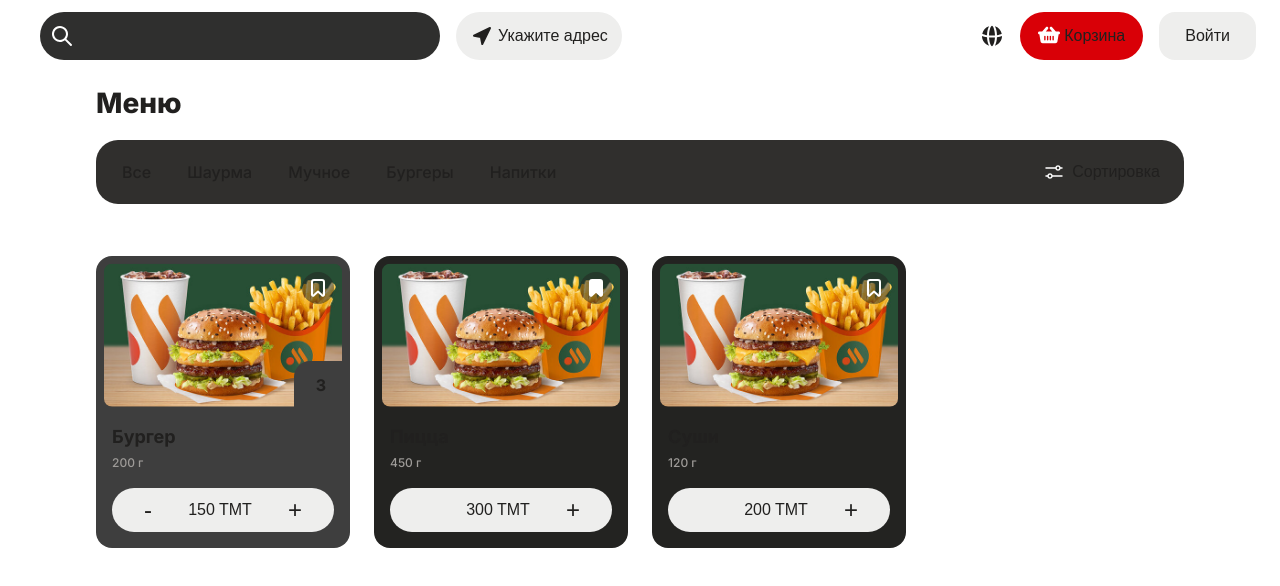
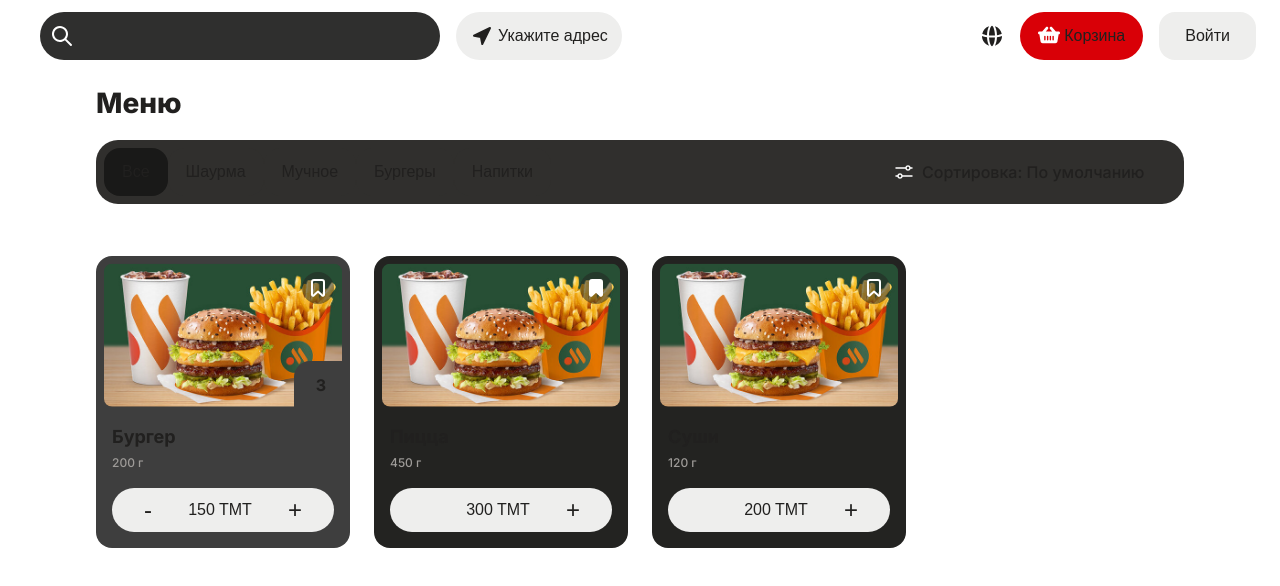
Before and after one commit to RaiseOnce/my-cafe, a Next.js app: page / in a window 1280 px wide. Shown: the top 586 px of the page. Built offline with nearby package versions, Linux system fonts and the light colour scheme.

Commit message:
modal for category is done

```diff
--- a/src/app/page.tsx
+++ b/src/app/page.tsx
@@ -1,5 +1,5 @@
 import styles from './page.module.scss'
-import Menu from '@/components/Menu/Menu'
+import Categories from '@/components/Categories/Categories'
 import ProductCards from '@/components/ProductCards/ProductCards'
 
 export default function Home() {
@@ -7,7 +7,7 @@ export default function Home() {
     <div className={styles.home}>
       <div className={styles.container}>
         <h2 className={styles.title}>Меню</h2>
-        <Menu />
+        <Categories />
         <ProductCards />
       </div>
     </div>
--- /dev/null
+++ b/src/components/Categories/Categories.module.scss
@@ -0,0 +1,117 @@
+.categories {
+  padding: 8px;
+  border-radius: 22px;
+  margin-bottom: 36px;
+  display: flex;
+  align-items: center;
+  justify-content: space-between;
+  background-color: #302f2d;
+}
+
+.list {
+  display: flex;
+  flex-wrap: nowrap;
+  list-style-type: none;
+}
+
+.item {
+  font-size: 16px;
+}
+
+.link {
+  line-height: 48px;
+  height: 100%;
+  padding: 0 18px;
+  border-radius: 16px;
+  display: block;
+  transition: background-color 0.2s ease;
+  color: var(--text-color);
+  border: none;
+  font-size: 16px;
+  background-color: #302f2d;
+  cursor: pointer;
+
+  &:hover {
+    background-color: #242423;
+  }
+}
+
+.active {
+  background-color: #191918;
+}
+
+.sortToggler {
+  cursor: pointer;
+  padding: 10px 16px 10px 16px;
+  display: flex;
+  align-items: center;
+  background-color: rgb(35 35 33 / 0%);
+  border-radius: 16px;
+  font-size: 16px;
+  transition: background-color 0.2s ease;
+
+  &:hover {
+    background-color: #191918;
+  }
+}
+
+.svg {
+  margin-right: 6px;
+  fill: #ffffff;
+}
+
+.sortWrapper {
+  position: relative;
+  max-width: 300px;
+  width: 100%;
+}
+
+.sortOptions {
+  position: absolute;
+  max-width: 100%;
+  width: -webkit-fill-available;
+  display: flex;
+  flex-wrap: nowrap;
+  flex-direction: column;
+  list-style-type: none;
+  border-radius: 16px;
+  background-color: #5c5a58;
+
+  & li:first-child {
+    border-top-left-radius: 16px;
+    border-top-right-radius: 16px;
+  }
+
+  & li:last-child {
+    border-bottom-left-radius: 16px;
+    border-bottom-right-radius: 16px;
+  }
+}
+
+.sortOption {
+  width: 100%;
+  padding: 16px 12px 16px 12px;
+  display: flex;
+  align-items: center;
+  justify-content: space-between;
+  background-color: inherit;
+  border: none;
+  color: inherit;
+  font-size: 16px;
+  cursor: pointer;
+  border-radius: 0;
+
+  &:hover {
+    background-color: #302f2d;
+  }
+
+  &:first-child {
+    border-top-left-radius: 16px;
+    border-top-right-radius: 16px;
+  }
+
+  &:last-child {
+    border-bottom-left-radius: 16px;
+    border-bottom-right-radius: 16px;
+  }
+}
--- /dev/null
+++ b/src/components/Categories/Categories.tsx
@@ -0,0 +1,75 @@
+'use client'
+
+import { useState } from 'react'
+import { Button } from '@/ui/Button/Button'
+import { Filter } from '@/assets/Filter'
+import styles from './Categories.module.scss'
+
+type Props = {}
+
+export default function Categories({}: Props) {
+  const categories = ['Все', 'Шаурма', 'Мучное', 'Бургеры', 'Напитки']
+  const sortOptions = ['По умолчанию', 'Дороже', 'Дешевле']
+
+  // по умолчанию активна первая категория
+  const [activeCategory, setActiveCategory] = useState(categories[0])
+
+  // состояние активной сортировки
+  const [activeSort, setActiveSort] = useState(sortOptions[0])
+
+  // новое состояние для модалки сортировки
+  const [isSortOpen, setIsSortOpen] = useState(false)
+
+  const toggleSort = () => setIsSortOpen(!isSortOpen)
+
+  const handleSortSelect = (option: string) => {
+    setActiveSort(option)
+    setIsSortOpen(false) // закрываем модалку после выбора
+  }
+
+  return (
+    <nav className={styles.categories}>
+      <ul className={styles.list}>
+        {categories.map((category) => {
+          const isActive = activeCategory === category
+          return (
+            <li key={category} className={styles.item}>
+              <button
+                onClick={() => setActiveCategory(category)}
+                className={`${styles.link} ${isActive ? styles.active : ''}`}
+              >
+                {category}
+              </button>
+            </li>
+          )
+        })}
+      </ul>
+
+      <div className={styles.sortWrapper}>
+        <div className={styles.sortToggler} onClick={toggleSort}>
+          <Filter className={styles.svg} />
+          <span>Сортировка: {activeSort}</span>
+        </div>
+
+        {isSortOpen && (
+          <ul className={styles.sortOptions}>
+            {sortOptions.map((option) => {
+              const isActive = activeSort === option
+              return (
+                <li
+                  key={option}
+                  className={`${styles.sortOption} ${
+                    isActive ? styles.activeSortOption : ''
+                  }`}
+                  onClick={() => handleSortSelect(option)}
+                >
+                  <span>{option}</span>
+                </li>
+              )
+            })}
+          </ul>
+        )}
+      </div>
+    </nav>
+  )
+}
--- a/src/components/Menu/Menu.module.scss
+++ /dev/null
@@ -1,42 +0,0 @@
-.nav {
-  padding: 8px;
-  border-radius: 22px;
-  margin-bottom: 36px;
-  display: flex;
-  align-items: center;
-  justify-content: space-between;
-  background-color: #302f2d;
-}
-
-.navList {
-  display: flex;
-  flex-wrap: nowrap;
-  list-style-type: none;
-}
-
-.navtItem {
-  font-size: 16px;
-}
-
-.navLink {
-  line-height: 48px;
-  height: 100%;
-  padding: 0 18px;
-  border-radius: 16px;
-  display: block;
-  transition: background-color 0.2s ease;
-  color: var(--text-color);
-}
-
-.filterBtn {
-  padding: 10px 16px 10px 16px;
-  display: flex;
-  align-items: center;
-  background-color: rgb(35 35 33 / 0%);
-  border-radius: 16px;
-}
-
-.filterSvg {
-  margin-right: 6px;
-  fill: #ffffff;
-}
--- a/src/components/Menu/Menu.tsx
+++ /dev/null
@@ -1,47 +0,0 @@
-import { Button } from '@/ui/Button/Button'
-import Link from 'next/link'
-import { Filter } from '@/assets/Filter'
-import styles from './Menu.module.scss'
-
-type Props = {}
-
-export default function Menu({}: Props) {
-  return (
-    <nav className={styles.nav}>
-      <ul className={styles.navList}>
-        <li className={styles.navItem}>
-          <Link className={styles.navLink} href="/">
-            Все
-          </Link>
-        </li>
-        <li className={styles.navItem}>
-          <Link className={styles.navLink} href="/">
-            Шаурма
-          </Link>
-        </li>
-        <li className={styles.navItem}>
-          <Link className={styles.navLink} href="/">
-            Мучное
-          </Link>
-        </li>
-        <li className={styles.navItem}>
-          <Link className={styles.navLink} href="/">
-            Бургеры
-          </Link>
-        </li>
-        <li className={styles.navItem}>
-          <Link className={styles.navLink} href="/">
-            Напитки
-          </Link>
-        </li>
-      </ul>
-
-      <div>
-        <Button className={styles.filterBtn}>
-          <Filter className={styles.filterSvg} />
-          <span>Сортировка</span>
-        </Button>
-      </div>
-    </nav>
-  )
-}
```
